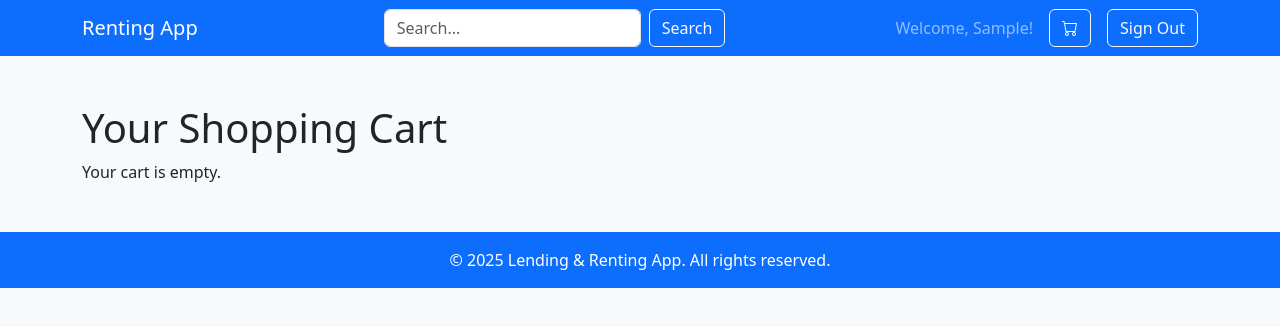
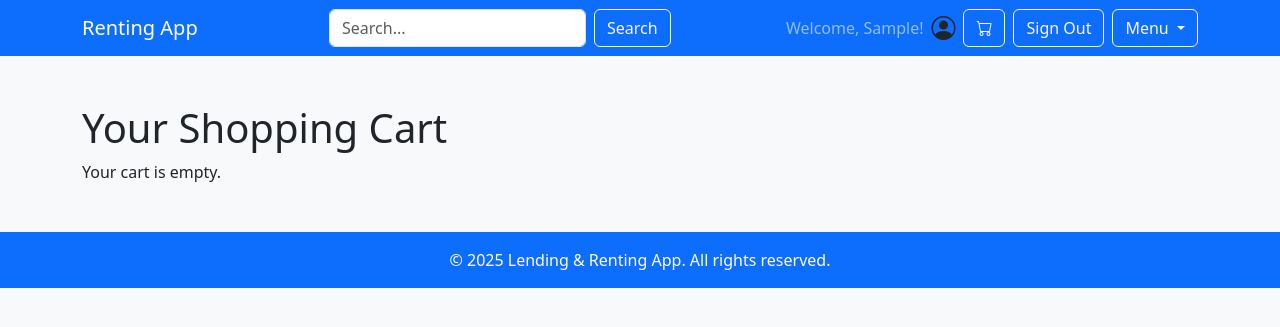
Before and after one commit to shreeja-tangutur/CLArity, a Django app: page /cart/ in a window 1280 px wide. Shown: the top 327 px of the page. Run offline with Django 5.2, Linux system fonts and the light colour scheme; the visitor is signed in with stand-in values (Sample User, id 1); parts of the project's set-up code (start-up, migrations or seed data) failed here and were passed over.

Commit message:
Update base.html

```diff
--- a/claproject/templates/base.html
+++ b/claproject/templates/base.html
@@ -25,18 +25,39 @@
           <button class="btn btn-outline-light ms-2" type="submit">Search</button>
         </form>
 
-        <!-- Right side: User Info, Cart Icon, and Sign Out -->
+        <!-- Right side: User Info, Profile, Picture, Cart Icon, Sign Out, and Menu -->
+        <!-- Right side: User Info, Profile Picture, Cart Icon, Sign Out, and Menu -->
 <div class="d-flex align-items-center">
   {% if request.user.is_authenticated %}
-              <span class="navbar-text me-3">Welcome, {{ request.user.first_name }}!</span>
-              <a href="{% url 'cart' %}" class="btn btn-outline-light me-3">
+      <span class="navbar-text me-2">Welcome, {{ request.user.first_name }}!</span>
+
+      {% if request.user.profile.profile_picture %}
+          <img src="{{ request.user.profile.profile_picture.url }}" alt="{{ request.user.first_name }}" class="rounded-circle me-2" style="width:30px; height:30px;">
+      {% else %}
+          <i class="bi bi-person-circle me-2" style="font-size: 1.5rem;"></i>
+      {% endif %}
+
+      <a href="{% url 'cart' %}" class="btn btn-outline-light me-2">
           <i class="bi bi-cart"></i>
       </a>
-              <a href="{% url 'sign_out' %}" class="btn btn-outline-light">Sign Out</a>
+      <a href="{% url 'sign_out' %}" class="btn btn-outline-light me-2">Sign Out</a>
+
+      <!-- Dropdown Menu -->
+      <div class="dropdown">
+          <button class="btn btn-outline-light dropdown-toggle" type="button" id="navbarDropdownMenuButton" data-bs-toggle="dropdown" aria-expanded="false">
+              Menu
+          </button>
+          <ul class="dropdown-menu dropdown-menu-end" aria-labelledby="navbarDropdownMenuButton">
+              <li><a class="dropdown-item" href="{% url 'profile' %}">Profile</a></li>
+              <li><a class="dropdown-item" href="{% url 'settings' %}">Settings</a></li>
+              <li><a class="dropdown-item" href="{% url 'help' %}">Help</a></li>
+          </ul>
+      </div>
   {% else %}
       <a href="{% url 'sign_in' %}" class="btn btn-outline-light">Sign In</a>
   {% endif %}
 </div>
+
       </div>
     </nav>
     <!-- END NAVBAR -->
```
Lines whose indentation alone changed are shown as unchanged.
